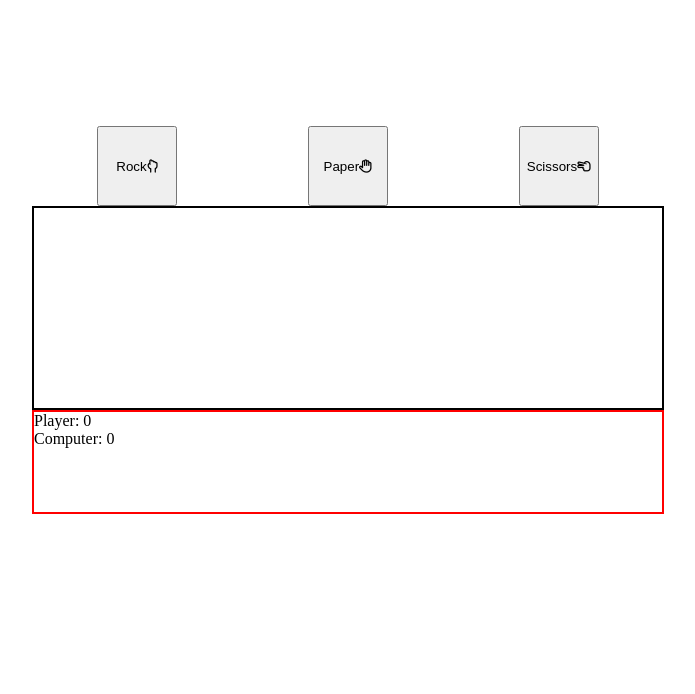
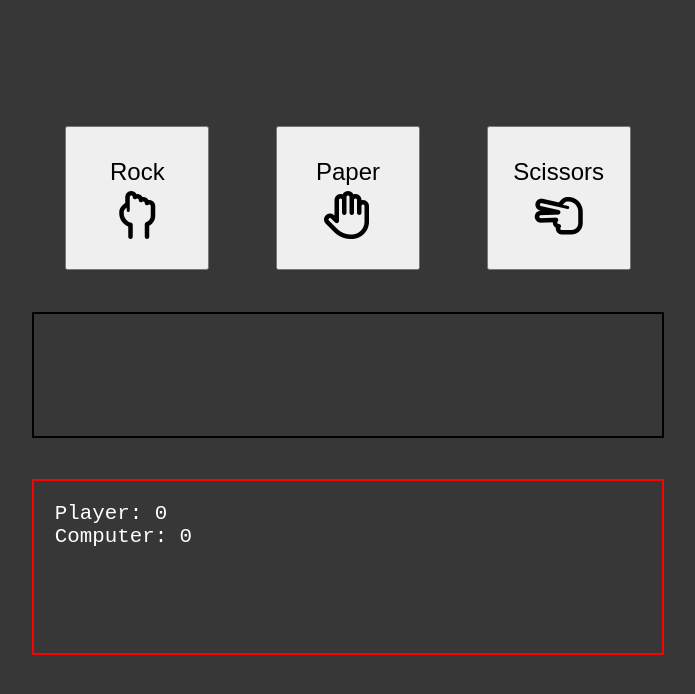
Before and after one commit to wesgunning/rockpaperscissors, a plain HTML site: page index.html in a window 1280 px wide. Shown: the whole page, without its empty margins (292-987 px from the left). Drawn offline with Linux system fonts and the light colour scheme.

Commit message:
Increase font sizes & icon sizes. Change body font & background color.

```diff
--- a/index.html
+++ b/index.html
@@ -12,9 +12,9 @@
 <body>
     <div id="UIcontainer">
         <div id="selection">
-            <button id="rock">Rock<i class="fa-regular fa-hand-back-fist"></i></button>
-            <button id="paper">Paper<i class="fa-regular fa-hand"></i></button>
-            <button id="scissors">Scissors<i class="fa-regular fa-hand-scissors"></i></button>
+            <button id="rock">Rock<br><i class="fa-regular fa-hand-back-fist"></i></button>
+            <button id="paper">Paper<br><i class="fa-regular fa-hand"></i></button>
+            <button id="scissors">Scissors<br><i class="fa-regular fa-hand-scissors"></i></button>
         </div>
         <div id="results"></div>
         <div id="score"></div>
--- a/script.js
+++ b/script.js
@@ -20,7 +20,7 @@ const results = document.querySelector('#results');
 let userScore = 0;
 let compScore = 0;
 const score = document.querySelector('#score');
-score.innerHTML = "Player: " + userScore + "<br>Computer: " + compScore;
+score.innerHTML = "Player: " + userScore + "<br>Computer: " + compScore + "<br>";
 
 // Listen for button click
 let text;
@@ -68,36 +68,36 @@ function playRound(playerSelection, computerSelection) {
     results.innerHTML = ("Player chooses: " + playerSelection + "!<br>");
     results.innerHTML += ("Computer chooses: " + computerSelection + "!<br>");
     if (computerSelection == playerSelection) {
-        results.innerHTML += ("It's a tie!");
+        results.innerHTML += ("<br>It's a tie!");
         winner = 'tie';
     }
     else if (computerSelection == 'Rock') {
         if (playerSelection == 'Paper') {
-            results.innerHTML += ("You win! Paper beats rock!");
+            results.innerHTML += ("<br>You win! Paper beats rock!");
             winner = 'player';
         }
         else {
-            results.innerHTML += ("Computer wins! Rock beats scissors!");
+            results.innerHTML += ("<br>Computer wins! Rock beats scissors!");
             winner = 'computer'
         }
     }
     else if (computerSelection == 'Paper') {
         if (playerSelection == 'Scissors') {
-            results.innerHTML += ("You win! Scissors beat paper!");
+            results.innerHTML += ("<br>You win! Scissors beat paper!");
             winner = 'player';
         }
         else {
-            results.innerHTML += ("Computer wins! Paper beats rock!");
+            results.innerHTML += ("<br>Computer wins! Paper beats rock!");
             winner = 'computer';
         }
     }
     else {
         if (playerSelection == 'Rock') {
-            results.innerHTML += ("You win! Rock beats scissors!");
+            results.innerHTML += ("<br>You win! Rock beats scissors!");
             winner = 'player';
         }
         else {
-            results.innerHTML += ("Computer wins! Scissors beat paper!");
+            results.innerHTML += ("<br>Computer wins! Scissors beat paper!");
             winner = 'computer';
         }
     }
@@ -107,7 +107,7 @@ function playRound(playerSelection, computerSelection) {
     else if (winner == 'computer') {
         compScore += 1;
     }
-    score.innerHTML = "Player: " + userScore + "<br>Computer: " + compScore;
+    score.innerHTML = "Player: " + userScore + "<br>Computer: " + compScore + "<br>";
     if (userScore == '5') {
         score.innerHTML += "<br>You win this round!";
     }
--- a/styles.css
+++ b/styles.css
@@ -1,16 +1,33 @@
+body {
+    background-color: rgb(56, 55, 55);
+    font-family:'Courier New', Courier, monospace;
+}
+
+i {
+    font-size: 2em;
+    margin-top: 5px;
+}
+
 #selection{
     display: flex;
     justify-content: space-around;
 }
 
 #results {
-    height: 200px;
+    height: 80px;
     border: 2px solid black;
+    margin: 2em auto 2em;
+    padding: 1em;
+    color: white;
+    font-size: 1.3em;
 }
 
 #score {
-    height: 100px;
+    height: 130px;
     border: 2px solid red;
+    padding: 1em;
+    font-size: 1.3em;
+    color: white;
 }
 
 #UIcontainer {
@@ -21,4 +38,5 @@
 button {
     height: 6em;
     width: 6em;
+    font-size: 1.5em;
 }
```
